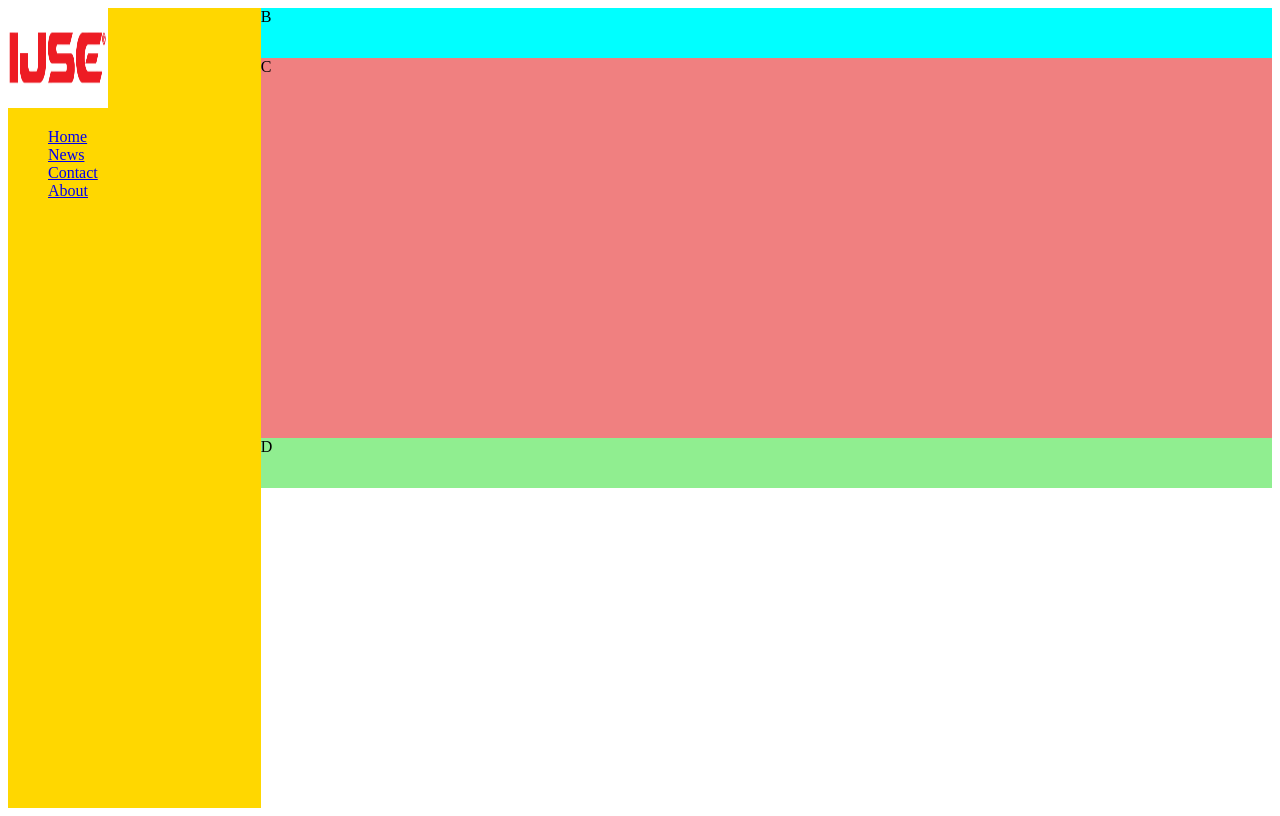
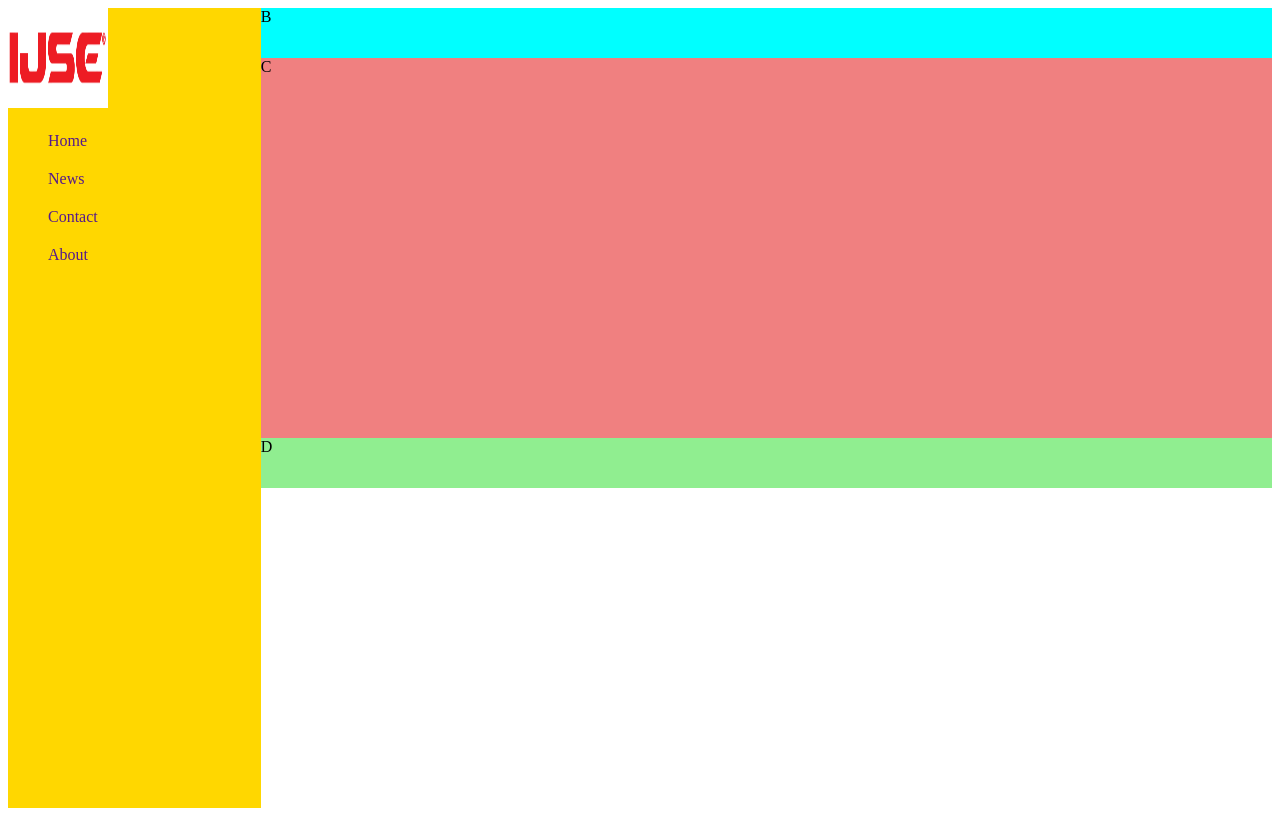
Before and after one commit to Direct-Entry-7/html-test-project, a plain HTML site: page index.html in a window 1280 px wide. Drawn offline with Linux system fonts and the light colour scheme.

Commit message:
text decorations removed

```diff
--- a/index.css
+++ b/index.css
@@ -12,6 +12,7 @@
 .sidebar {
   background-color: gold;
   justify-content: center;
+  align-items: center;
 }
 
 .header {
@@ -34,3 +35,10 @@ img {
 ul {
   list-style-type: none;
 }
+
+li {
+  margin-top: 20px;
+}
+a {
+  text-decoration: none;
+}
--- a/index.html
+++ b/index.html
@@ -12,10 +12,10 @@
       <div class="sidebar">
         <img src="/resources/ijse.png" alt="" />
         <ul>
-          <li><a href="default.asp">Home</a></li>
-          <li><a href="news.asp">News</a></li>
-          <li><a href="contact.asp">Contact</a></li>
-          <li><a href="about.asp">About</a></li>
+          <li><a href="">Home</a></li>
+          <li><a href="">News</a></li>
+          <li><a href="">Contact</a></li>
+          <li><a href="">About</a></li>
         </ul>
       </div>
       <div class="container2">
```
